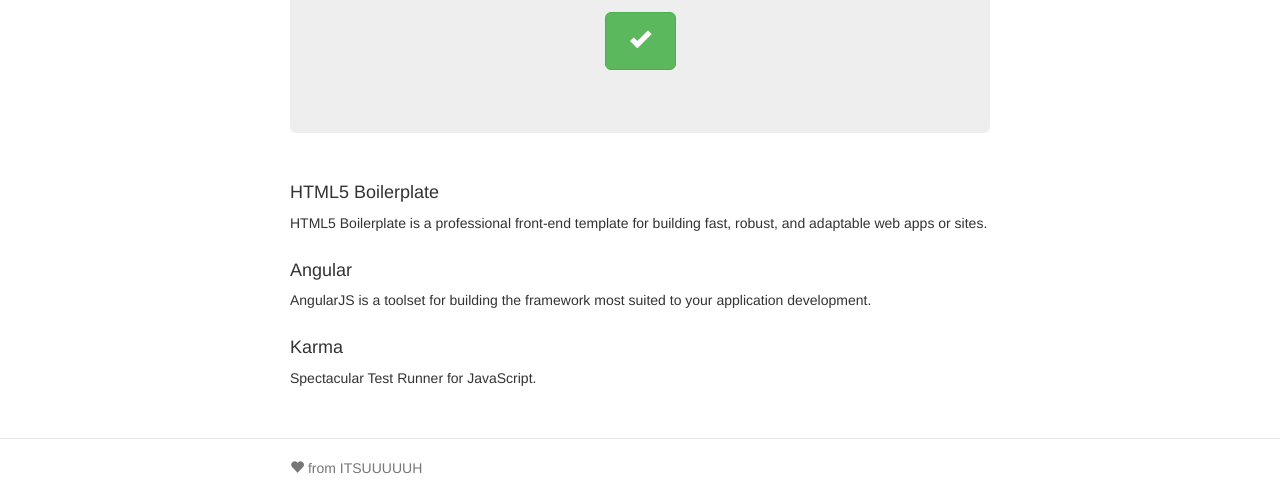
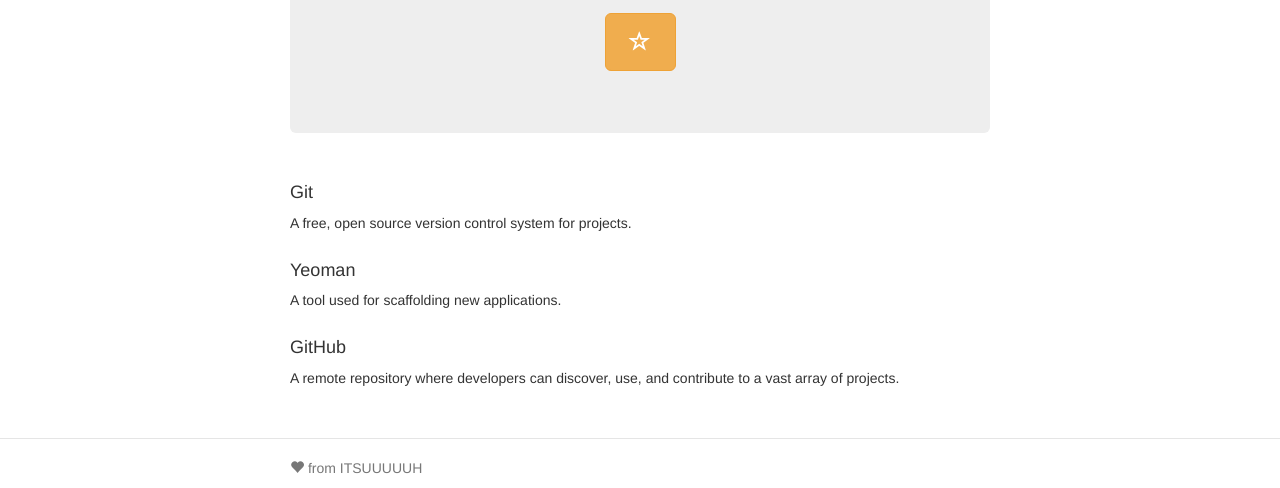
Before and after one commit to ITSUUUUUH/Project1, a website: page app/index.html in a window 1280 px wide. Shown: the part 393-881 px from the top of the page. Drawn offline with nearby package versions, Linux system fonts and the light colour scheme; some packages are replaced by stand-ins of ours; files that its build step writes are made by us from their sources.

Commit message:
Final fixes for 'Edit Home Content' issue. Other small edits

```diff
--- a/app/index.html
+++ b/app/index.html
@@ -33,7 +33,7 @@
               <span class="icon-bar"></span>
             </button>
 
-            <a class="navbar-brand glyphicon glyphicon-triangle-right" aria-label="true" href="#/"></a>
+            <a class="navbar-brand glyphicon glyphicon-triangle-right" href="#/"></a>
           </div>
 
           <div class="collapse navbar-collapse" id="js-navbar-collapse">
@@ -41,8 +41,9 @@
             <ul class="nav navbar-nav">
               <li class="active"><a href="#/">Home</a></li>
               <li><a ng-href="#/about">Git</a></li>
-              <li><a ng-href="#/">Yeoman</a></li>
-              <li><a ng-href="#/">GitHub</a></li>
+              <li><a ng-href="#/about">Yeoman</a></li>
+              <li><a ng-href="#/about">GitHub</a></li>
+              <li><a ng-href="#/">Contact</a></li>
             </ul>
           </div>
         </div>
--- a/app/views/main.html
+++ b/app/views/main.html
@@ -4,20 +4,23 @@
     <span><img src="images/gitLogo.jpg" style="width: 20%"alt="I'm Yeoman"/><img src="images/yeoman.png" alt="I'm Yeoman"/><img src="images/github-collab-retina-preview.gif" style="width: 19%"alt="I'm Yeoman"/></span><br>
     Designed using Git, Yeoman, and GitHub.
   </p>
-  <p><a class="btn btn-lg btn-success" ng-href="#/"><span class="glyphicon glyphicon-ok"></span></a></p>
+  <p><a class="btn btn-lg btn-warning glyphicon glyphicon-star-empty" ng-href="#/"></a></p>
+
 </div>
 
 <div class="row marketing">
-  <h4>HTML5 Boilerplate</h4>
+  <h4>Git</h4>
   <p>
-    HTML5 Boilerplate is a professional front-end template for building fast, robust, and adaptable web apps or sites.
+    A free, open source version control system for projects.
   </p>
 
-  <h4>Angular</h4>
+  <h4>Yeoman</h4>
   <p>
-    AngularJS is a toolset for building the framework most suited to your application development.
+    A tool used for scaffolding new applications.
   </p>
 
-  <h4>Karma</h4>
-  <p>Spectacular Test Runner for JavaScript.</p>
+  <h4>GitHub</h4>
+  <p>
+    A remote repository where developers can discover, use, and contribute to a vast array of projects.
+  </p>
 </div>
```
